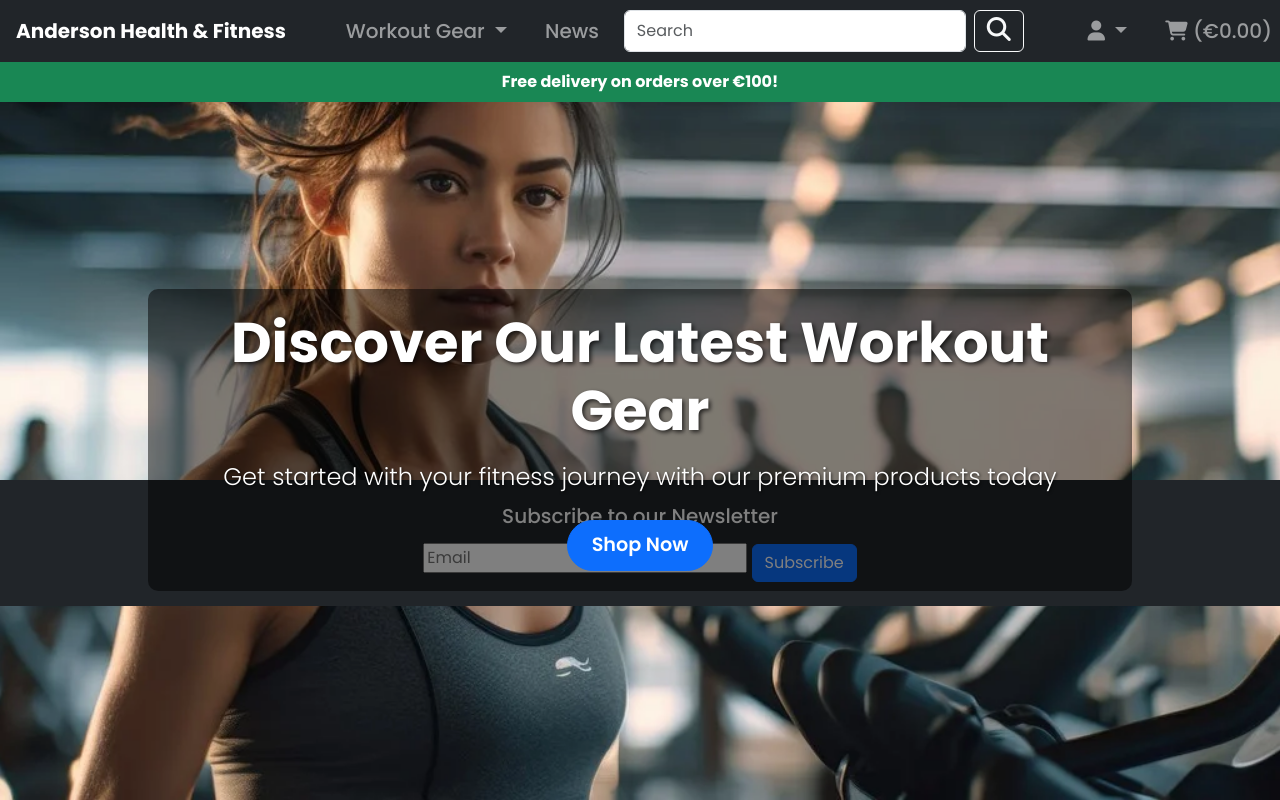
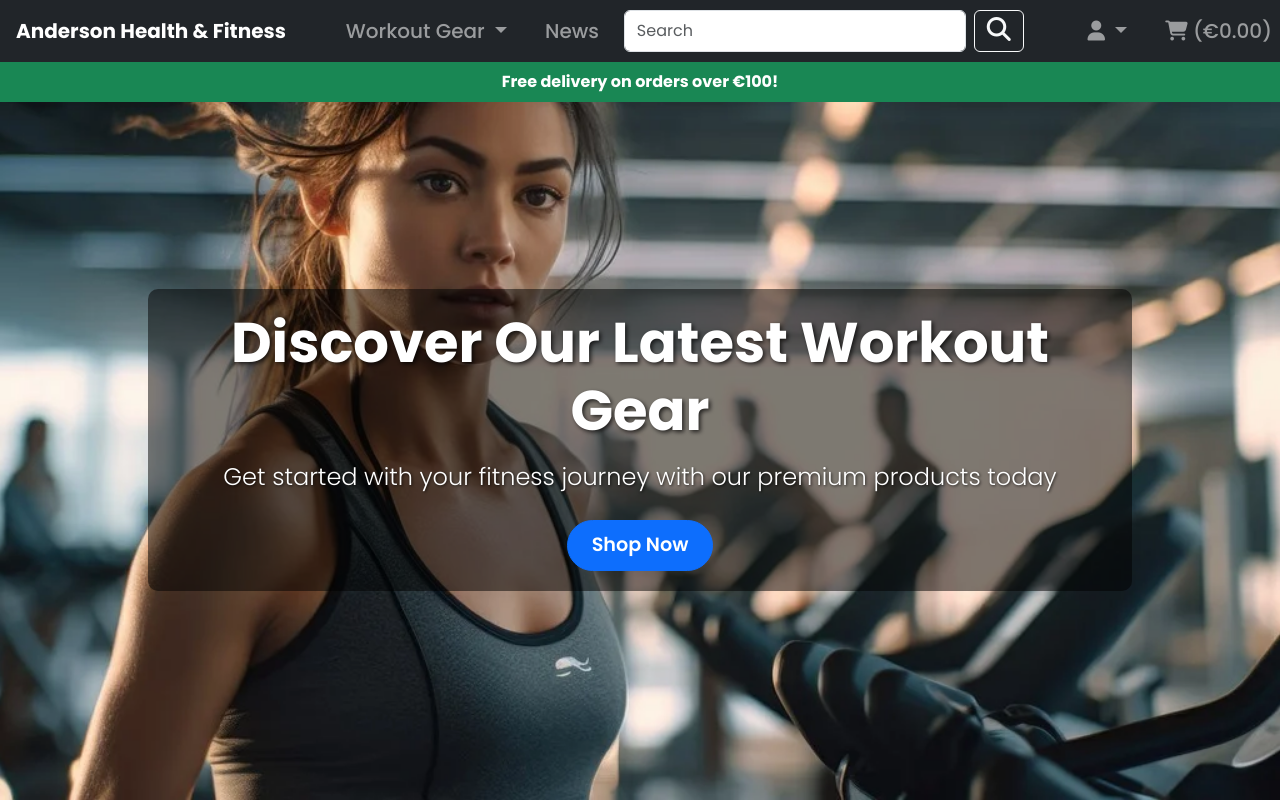
Before and after one commit to 010001000100000101000001/anderson_health_fitness, a Django app: page / in a window 1280 px wide. Run offline with Django 5.2, Linux system fonts and the light colour scheme; some libraries are stand-ins or nearby versions.

Commit message:
Update, index.html withnew div class , base.html to include conditional template logic and add css styles to base.css

```diff
--- a/home/templates/home/index.html
+++ b/home/templates/home/index.html
@@ -10,6 +10,7 @@
 {% endblock %}
 
 {% block content %}
+<div class="content-wrapper">
     <div class="container-fluid p-0">
         <div class="hero-image-container">
             <div class="hero-text-container d-flex align-items-center justify-content-center">
@@ -21,4 +22,5 @@
             </div>
         </div>
     </div>
+</div>
 {% endblock %}
--- a/static/css/base.css
+++ b/static/css/base.css
@@ -3,6 +3,7 @@ body, html {
     margin: 0;
     padding: 0;
     width: 100%;
+    height: 100%;
     font-family: 'Poppins', sans-serif; /* Applying Poppins font */
     color: #555;
 }
@@ -11,7 +12,9 @@ body, html {
 body {
     background: url('/media/home-page-hero-gym-anderson-health-fitness.webp') no-repeat center center fixed;
     background-size: cover;
-    height: calc(100vh - 164px);
+    display: flex;
+    flex-direction: column;
+    min-height: 100vh;
 }
 
 /* Ensuring the navbar and its container fill the entire width */
@@ -191,6 +194,17 @@ body {
     color: #0056b3;
     text-decoration: underline;
 }
+
+.content-wrapper {
+    flex :1 ;
+ }
+
+ footer {
+    background-color:#343a40 ;
+    color:white ;
+    padding :20 px ;
+    text-align:center ;
+ }
 
 /* Product Detail Page */
 /* Style the Add to Cart button */
--- a/templates/base.html
+++ b/templates/base.html
@@ -71,29 +71,13 @@
     </ul>
   </header>
 
-  <!-- Toast Container -->
-  <div class="toast-container position-fixed top-0 end-0 p-3">
-    {% for message in messages %}
-    {% if message.tags == 'success' %}
-    {% include 'includes/toasts/toast_success.html' %}
-    {% elif message.tags == 'error' %}
-    {% include 'includes/toasts/toast_error.html' %}
-    {% elif message.tags == 'info' %}
-    {% include 'includes/toasts/toast_info.html' %}
-    {% elif message.tags == 'warning' %}
-    {% include 'includes/toasts/toast_warning.html' %}
-    {% endif %}
-    {% endfor %}
+  <div class="content-wrapper">
+    {% block content %}
+    {% endblock %}
   </div>
 
-
-  {% block page_header %}
-  {% endblock %}
-
-  {% block content %}
-  {% endblock %}
-
-  <!-- Newsletter Signup Banner -->
+  {% block footer %}
+  {% if request.path != '/' %}
   <footer class="bg-dark text-white py-4 mt-auto">
       <div class="container">
           <div class="row">
@@ -109,6 +93,8 @@
           </div>
       </div>
   </footer>
+  {% endif %}
+  {% endblock %}
 
   {% block postloadjs %}
   <script>
```
Also changed, not shown: db.sqlite3. Lines whose indentation alone changed are shown as unchanged.
